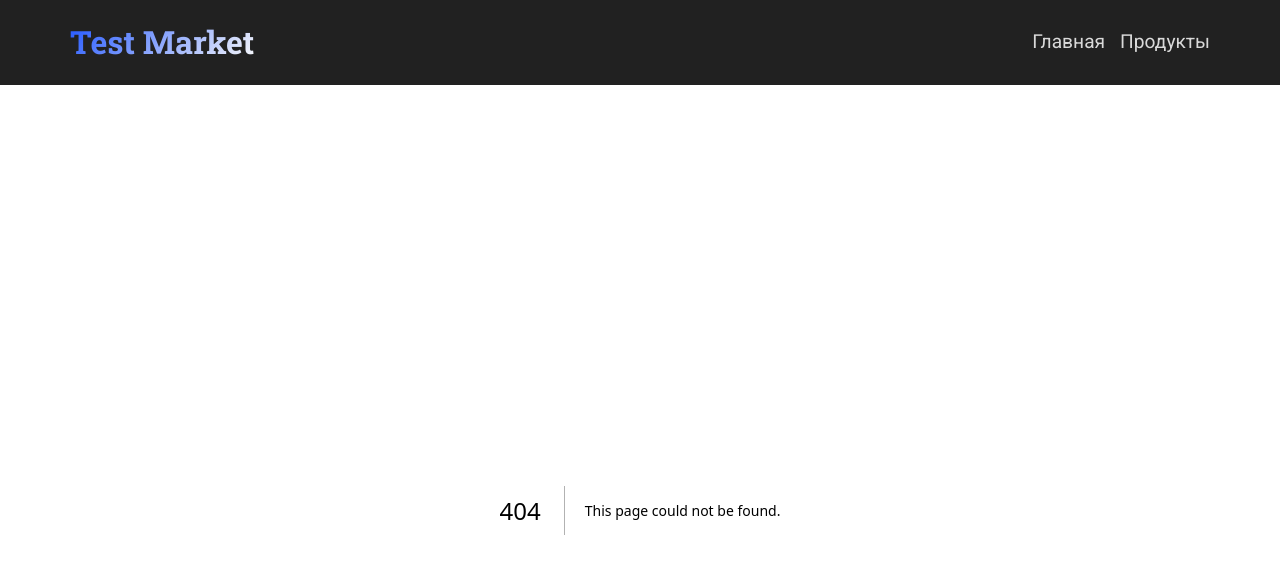
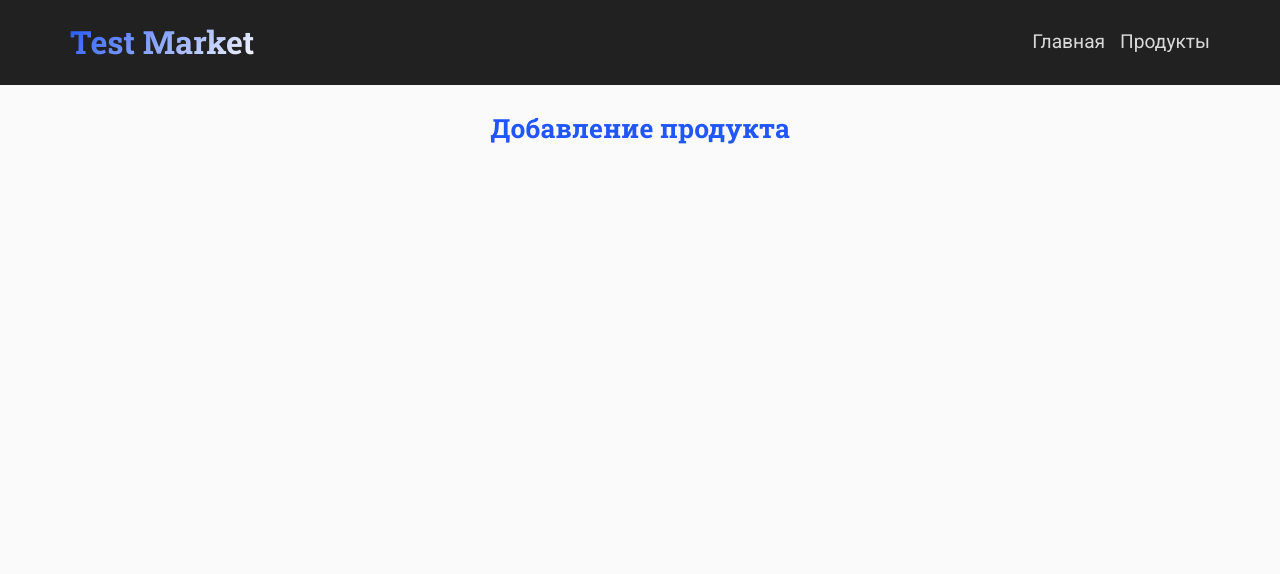
Before and after one commit to Qaddis/alpha-test, a Next.js app: page /create-product in a window 1280 px wide. Before the commit this address had no page. Shown: the top 574 px of the page. Built offline with nearby package versions, Linux system fonts and the light colour scheme.

Commit message:
Add CreateProduct page

```diff
--- /dev/null
+++ b/src/app/create-product/page.tsx
@@ -0,0 +1,11 @@
+import type { Metadata } from "next"
+
+import CreateProductPage from "@/pages/CreateProductPage"
+
+export const metadata: Metadata = {
+	title: "Добавление продукта"
+}
+
+export default function CreateProduct() {
+	return <CreateProductPage />
+}
--- /dev/null
+++ b/src/pages/CreateProductPage.tsx
@@ -0,0 +1,11 @@
+import PageHeading from "@/components/ui/PageHeading"
+
+import styles from "./CreateProductPage.module.css"
+
+export default function CreateProductPage() {
+	return (
+		<section className={styles.page}>
+			<PageHeading>Добавление продукта</PageHeading>
+		</section>
+	)
+}
```
Also changed, not shown: src/pages/CreateProductPage.module.css (added), 1 other file (tests, documents, lock files or other folders).
